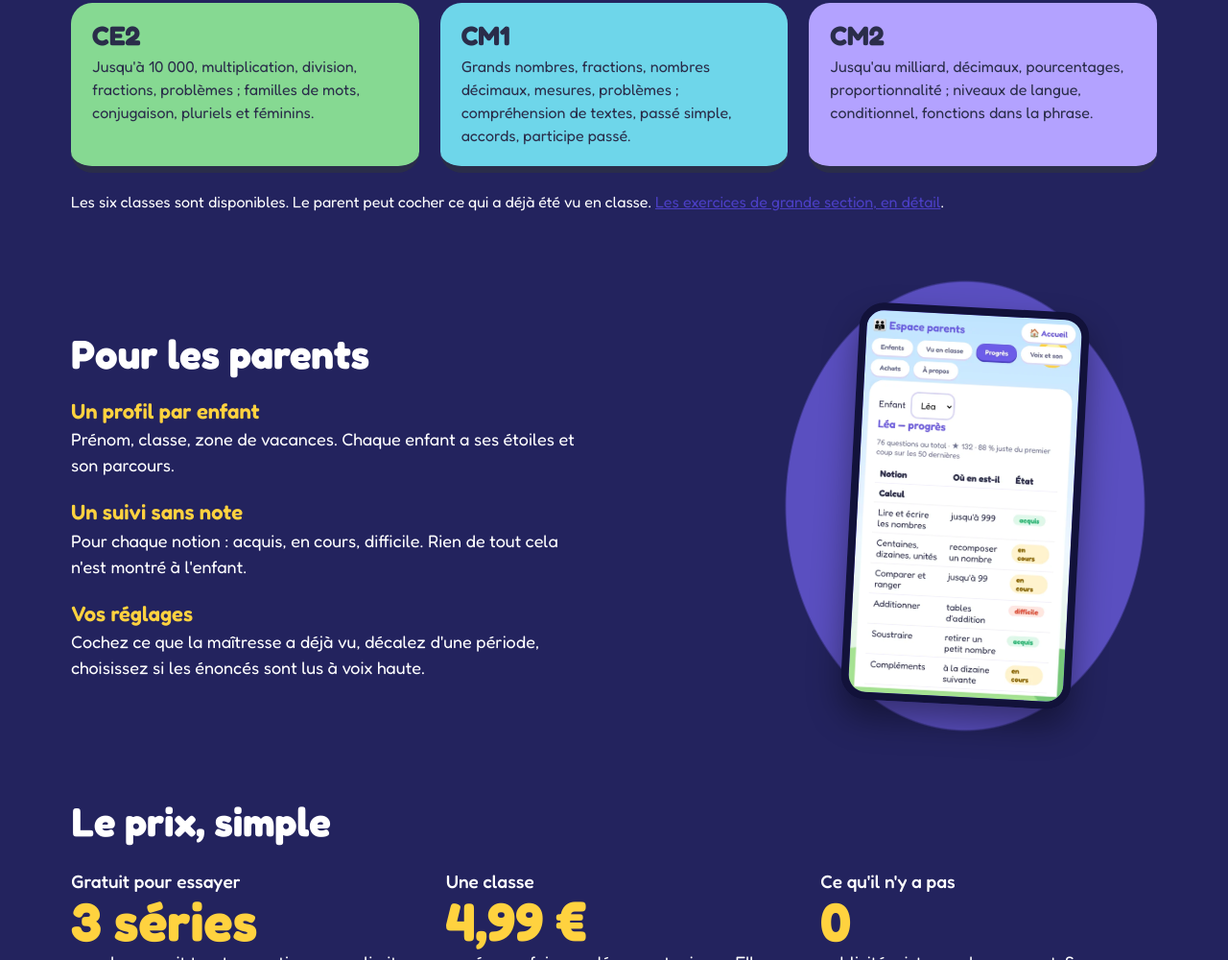
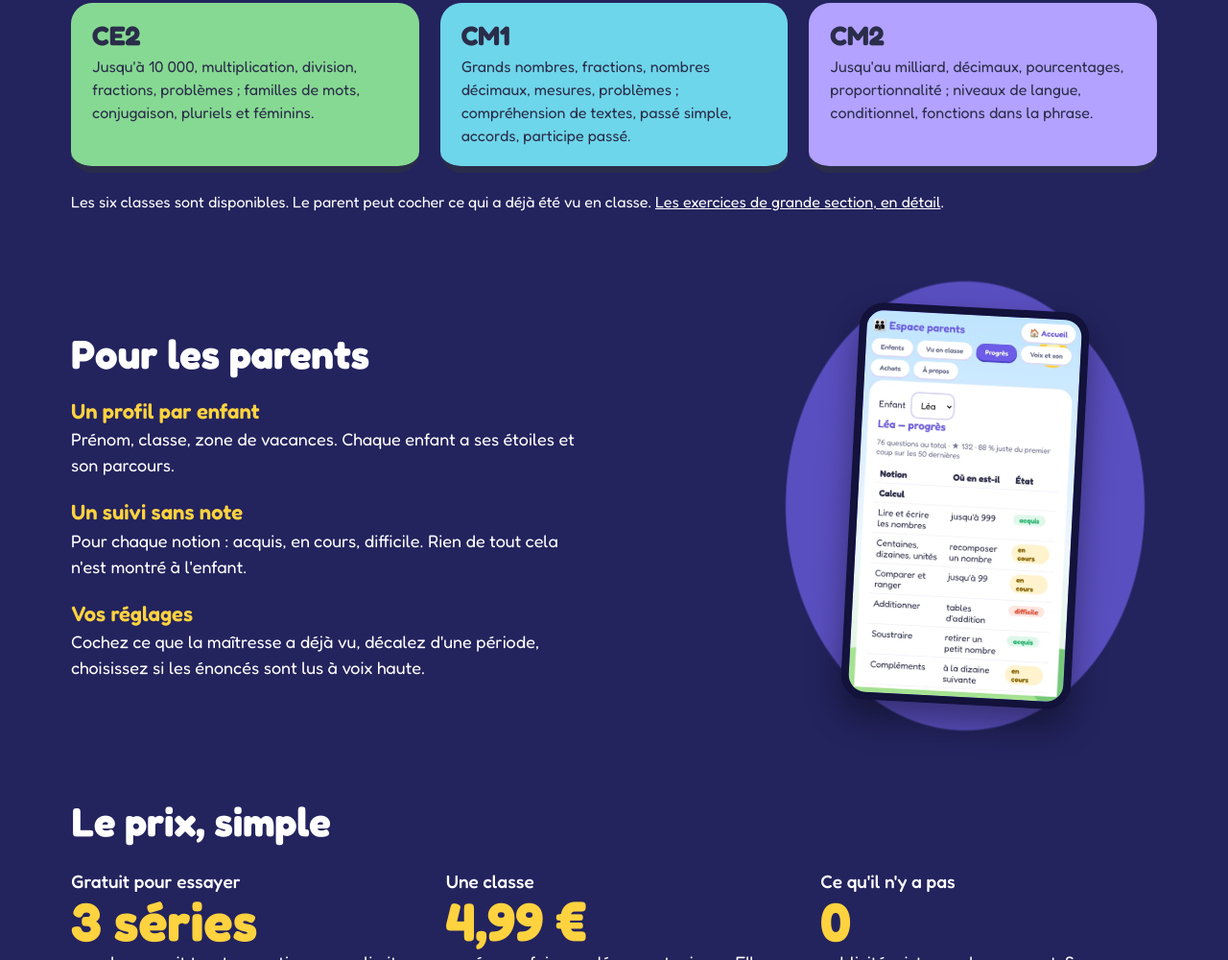
Before and after one commit to davidkesmaecker/grignou-site, a plain HTML site: page index.html in a window 1280 px wide. Shown: the part 2174-3174 px from the top of the page at 96% size. Drawn offline with Linux system fonts and the light colour scheme.

Commit message:
Update index.html

```diff
--- a/index.html
+++ b/index.html
@@ -114,7 +114,7 @@
       <li class="c5"><b>CM1</b><span>Grands nombres, fractions, nombres décimaux, mesures, problèmes ; compréhension de textes, passé simple, accords, participe passé.</span></li>
       <li class="c6"><b>CM2</b><span>Jusqu'au milliard, décimaux, pourcentages, proportionnalité ; niveaux de langue, conditionnel, fonctions dans la phrase.</span></li>
     </ul>
-    <p class="petit">Les six classes sont disponibles. Le parent peut cocher ce qui a déjà été vu en classe. <a href="exercices-grande-section.html">Les exercices de grande section, en détail</a>.</p>
+    <p class="petit">Les six classes sont disponibles. Le parent peut cocher ce qui a déjà été vu en classe. <a href="exercices-grande-section.html" style="color:inherit">Les exercices de grande section, en détail</a>.</p>
   </section>
 
   <section class="large parents" id="parents">
```
